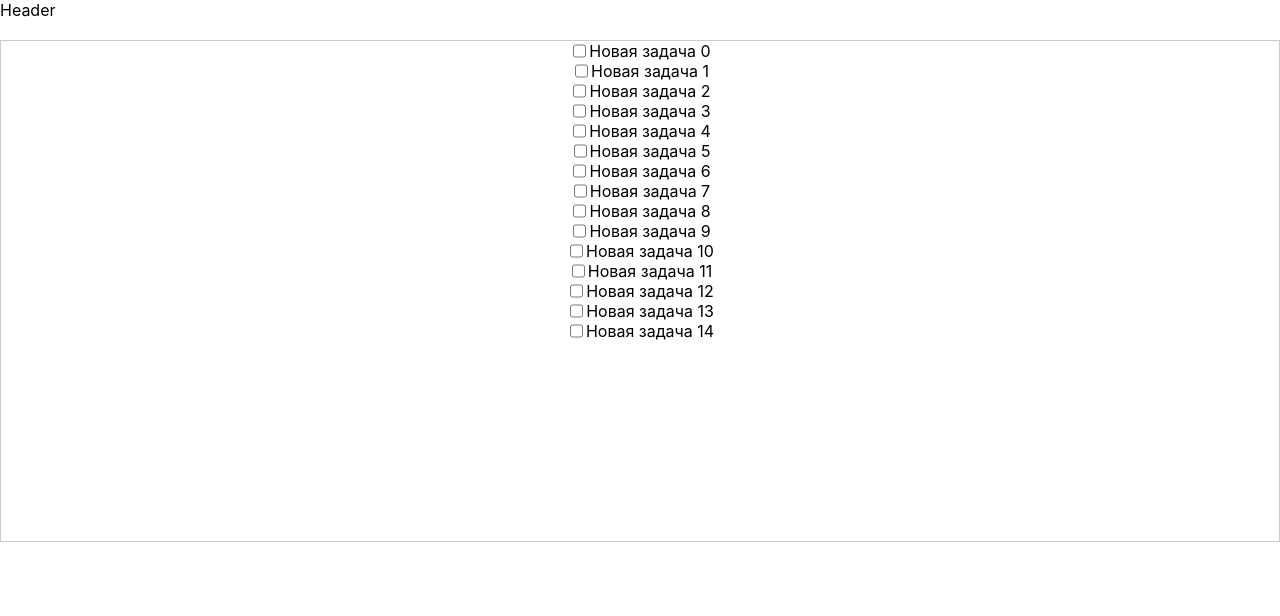
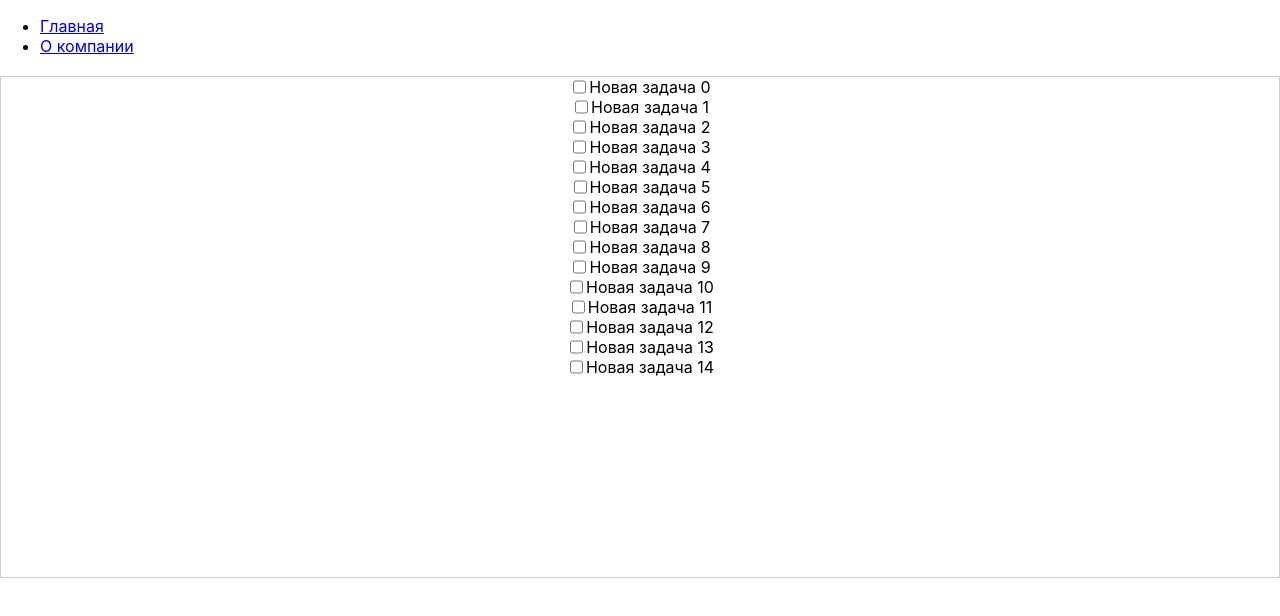
Before and after one commit to education-vk-company/lesson-6-spa, a React (Create React App) app: page / in a window 1280 px wide. Shown: the top 616 px of the page. Built offline with nearby package versions, Linux system fonts and the light colour scheme.

Commit message:
add routing

```diff
--- a/package.json
+++ b/package.json
@@ -5,6 +5,8 @@
   "dependencies": {
     "react": "^16.6.1",
     "react-dom": "^16.6.1",
+    "react-router": "^4.3.1",
+    "react-router-dom": "^4.3.1",
     "react-scripts": "2.1.1"
   },
   "scripts": {
--- a/src/App.js
+++ b/src/App.js
@@ -1,13 +1,16 @@
 import React, { Component } from 'react';
 import Layout from './components/Layout/Layout';
 import ToDoContainer from './containers/ToDoContainer/ToDoContainer';
+import { BrowserRouter as Router, Route} from 'react-router-dom';
 
 class App extends Component {
   render() {
     return (
-      <Layout>
-        <ToDoContainer />
-      </Layout>
+      <Router>
+        <Layout>
+          <Route path='' exact component={ToDoContainer} />
+        </Layout>
+      </Router>
     );
   }
 }
--- /dev/null
+++ b/src/components/Header/Header.js
@@ -0,0 +1,15 @@
+import React from 'react';
+import { Link } from 'react-router-dom';
+
+const header = () => (
+  <ul>
+    <li>
+      <Link to=''>Главная</Link>
+    </li>
+    <li>
+      <Link to='/about'>О компании</Link>
+    </li>
+  </ul>
+);
+
+export default header;
--- a/src/components/Layout/Layout.js
+++ b/src/components/Layout/Layout.js
@@ -1,12 +1,11 @@
 import React from 'react';
 import Aux from '../../hoc/Aux/Aux'
 import classes from './Layout.module.css';
+import Header from './../Header/Header'
 
 const layout = ({children}) => (
   <Aux>
-    <div>
-      Header
-    </div>
+    <Header />
     <main className={classes.Content}>
       {children}
     </main>
```
Also changed, not shown: 1 other file (tests, documents, lock files or other folders).
